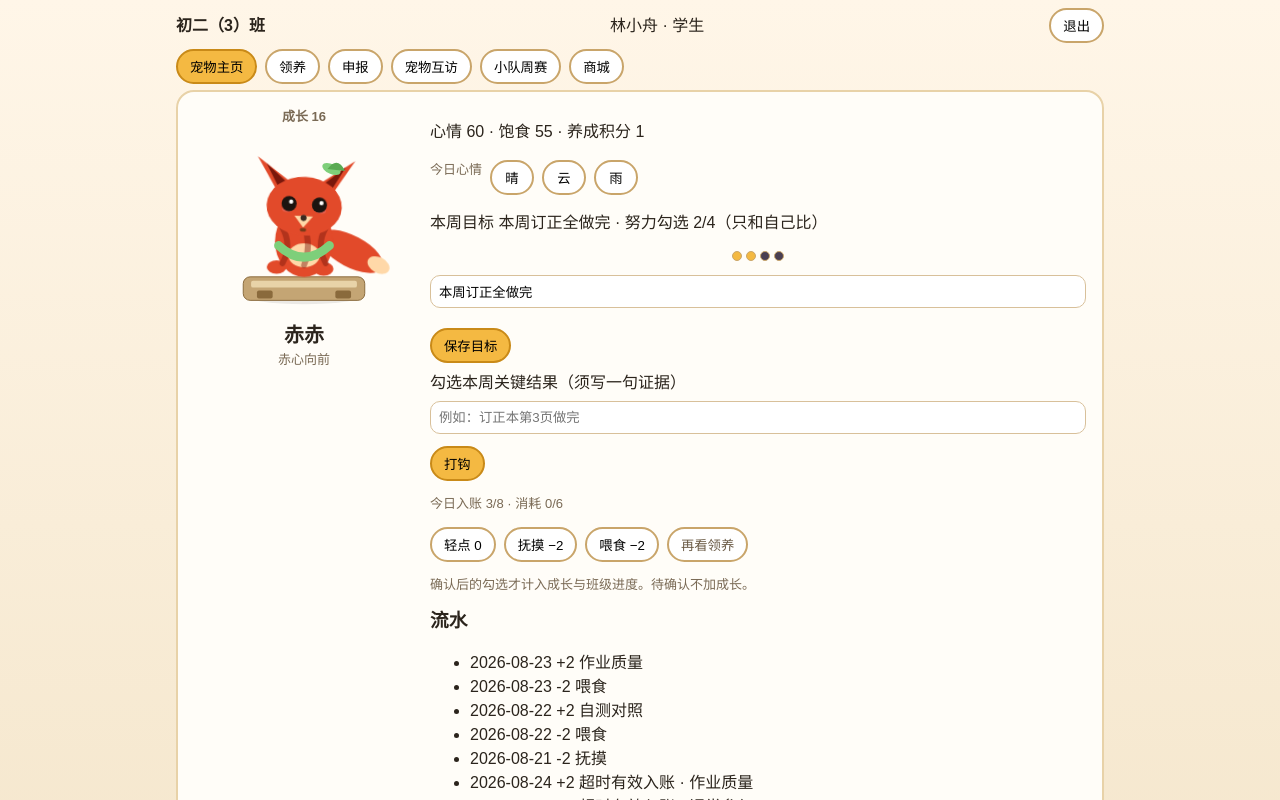
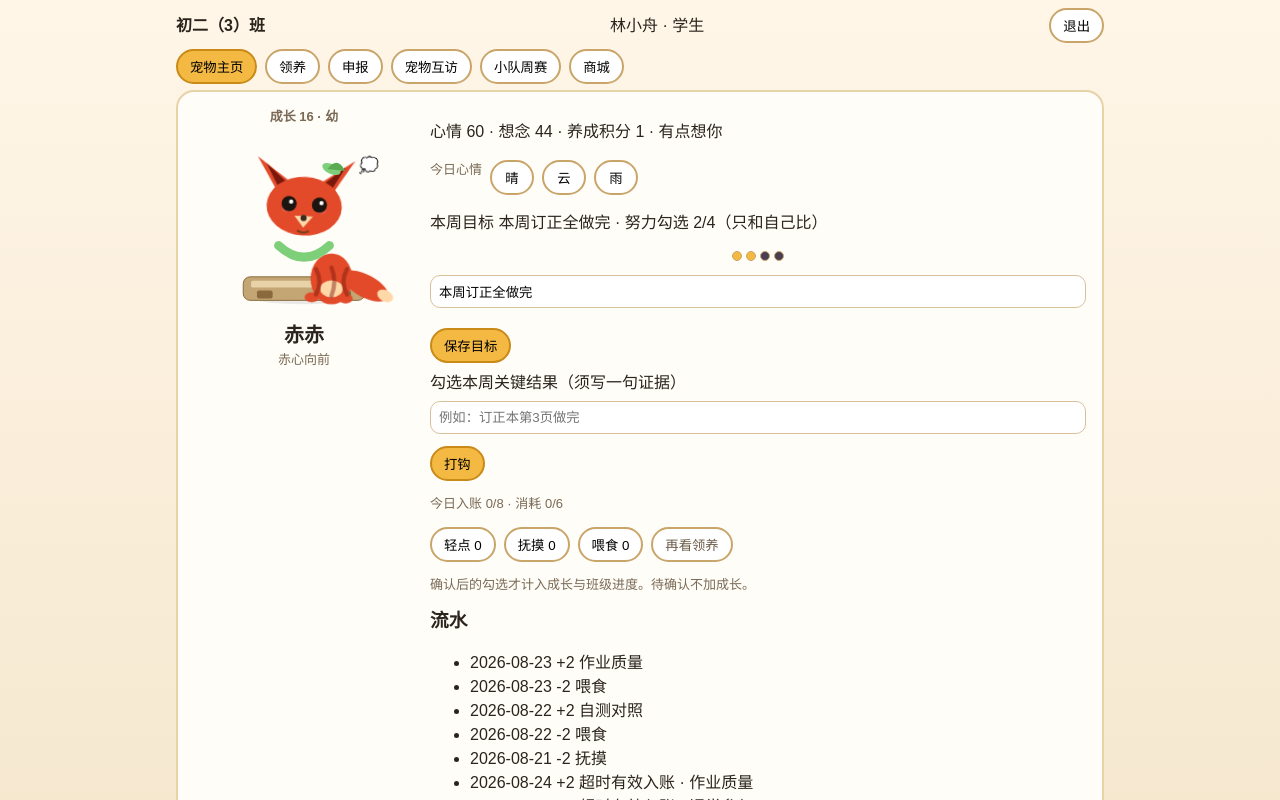
Before and after one commit to yewse/class-pet-mvp, a React (Vite) app: page / in a window 1280 px wide. Both pictures are taken after a click on the button "进入". Shown: the top 800 px of the page. Built offline with nearby package versions, Linux system fonts and the light colour scheme; the HTML template or start-up script is replaced by a standard one.

Commit message:
照料免费并兑现宠物生命与反羞辱护栏
照料不再花学业分；宠物会随时间想念并按成长换形态；大屏素颜且不公开展示减分；荣誉墙按周滚动。

```diff
--- a/src/components/PetSvg.tsx
+++ b/src/components/PetSvg.tsx
@@ -94,6 +94,9 @@ function Mouth({ expr, x, y, line }: { expr: Expression; x: number; y: number; l
   }
   if (expr === 'shy') {
     return <path d={`M${x - 4} ${y} q 4 3 8 0`} stroke={line} fill="none" strokeWidth="2" />
+  }
+  if (expr === 'missSoft') {
+    return <path d={`M${x - 6} ${y + 1} q 6 4 12 0`} stroke={line} fill="none" strokeWidth="2" />
   }
   if (expr === 'tired' || expr === 'dormant') {
     return <line x1={x - 5} y1={y} x2={x + 5} y2={y} stroke={line} strokeWidth="2" />
@@ -249,7 +252,12 @@ export function PetSvg(props: {
   headwearId?: string
   clothesId?: string
   shoesId?: string
+  /** 养成积分成长点：幼 <20 / 少 <48 / 成 */
+  growth?: number
+  stage?: '幼' | '少' | '成'
 }) {
+  const stage = props.stage ?? (props.growth == null ? '成' : props.growth < 20 ? '幼' : props.growth < 48 ? '少' : '成')
+  const stageScale = stage === '幼' ? 0.72 : stage === '少' ? 0.88 : 1
   const c = mix(props.species, props.paletteId)
   const f = props.face
   const size = props.compact ? 132 : 196
@@ -274,9 +282,10 @@ export function PetSvg(props: {
       width={size}
       height={size}
       viewBox="0 0 200 200"
-      className={`pet-svg expr-${props.expression}${props.expression === 'dormant' ? ' pet-dormant' : ''}`}
+      className={`pet-svg expr-${props.expression} stage-${stage}${props.expression === 'dormant' ? ' pet-dormant' : ''}`}
       role="img"
-      aria-label={props.expression === 'dormant' ? '休眠宠物' : '班级宠物'}
+      data-stage={stage}
+      aria-label={props.expression === 'dormant' ? '休眠宠物' : `${stage}阶段班级宠物`}
       opacity={props.expression === 'dormant' ? 0.55 : 1}
     >
       {showMount && (
@@ -289,7 +298,7 @@ export function PetSvg(props: {
         </g>
       )}
 
-      <g className="layer-body pet-react">
+      <g className="layer-body pet-react" transform={`translate(100 128) scale(${stageScale}) translate(-100 -128)`}>
         {sp === 'fox' && (
           <>
             <ellipse cx="148" cy="132" rx="36" ry="16" fill={c.body} transform="rotate(28 148 132)" />
@@ -391,7 +400,7 @@ export function PetSvg(props: {
         )}
       </g>
 
-      <g className="layer-face pet-head">
+      <g className="layer-face pet-head" transform={`translate(100 86) scale(${stageScale}) translate(-100 -86)`}>
         {sp === 'fox' && (
           <>
             <g transform={`rotate(${-18 - earRot} 72 58)`}>
--- a/src/pages/HomePage.tsx
+++ b/src/pages/HomePage.tsx
@@ -19,7 +19,7 @@ import {
 } from '../store'
 import { DAILY_EARN_CAP, DAILY_SPEND_CAP, ITEM_LABEL, MOOD_LABEL, REFLECT_CHIP, displayLedgerReason } from '../types'
 import type { MoodId } from '../types'
-import { ACHIEVEMENTS, dayEarn, daySpendAbs, isClassHourLocked, todayStr } from '../rules'
+import { ACHIEVEMENTS, dayEarn, daySpendAbs, growthStage, isClassHourLocked, petMissCopy, todayStr } from '../rules'
 import { showToast } from '../toast'
 import type { AppState as S } from '../types'
 
@@ -83,12 +83,13 @@ export function HomePage({
     <div className="card home-card">
       <div className="home-pet">
         <h2>
-          <span className="muted">成长 {pet.growth}</span>
+          <span className="muted">成长 {pet.growth} · {growthStage(pet.growth)}</span>
         </h2>
         <PetSvg
           species={pet.species}
           face={pet.face}
           expression={pet.expression}
+          growth={pet.growth}
           skinId={pet.skinId}
           mountId={pet.mountId}
           paletteId={pet.paletteId}
@@ -104,7 +105,8 @@ export function HomePage({
       </div>
       <div className="home-meta">
         <p>
-          心情 {pet.mood} · 饱食 {pet.hunger} · 养成积分 {balance(state, studentId)}
+          心情 {pet.mood} · 想念 {pet.hunger} · 养成积分 {balance(state, studentId)}
+          {petMissCopy(pet, state) ? ` · ${petMissCopy(pet, state)}` : ''}
         </p>
         {!readonly && (
           <div className="row mood-row">
@@ -206,11 +208,11 @@ export function HomePage({
             <button type="button" disabled={locked} onClick={() => care(() => tapPet(studentId), '轻点')}>
               轻点 0
             </button>
-            <button type="button" disabled={locked} onClick={() => care(() => petPet(studentId), '摸头 −2')}>
-              抚摸 −2
+            <button type="button" disabled={locked} onClick={() => care(() => petPet(studentId), '抚摸')}>
+              抚摸 0
             </button>
-            <button type="button" disabled={locked} onClick={() => care(() => feedPet(studentId), '喂食 −2')}>
-              喂食 −2
+            <button type="button" disabled={locked} onClick={() => care(() => feedPet(studentId), '喂食')}>
+              喂食 0
             </button>
             <button type="button" className="secondary" onClick={() => setReplay(true)}>
               再看领养
--- a/src/pages/SchoolHomePage.tsx
+++ b/src/pages/SchoolHomePage.tsx
@@ -9,7 +9,8 @@ const DEMO_LEAVE_ID = 's4'
 export function SchoolHomePage({ state }: { state: AppState }) {
   const today = todayStr(state)
   const week = weekRange(today, 0)
-  const honors = state.honors.slice(-HONOR_WALL_MAX)
+  const weekId = state.activeWeek
+  const honors = state.honors.filter((h) => h.weekId === weekId).slice(-HONOR_WALL_MAX)
   const demo = state.users.find((u) => u.id === DEMO_LEAVE_ID)
   const demoPet = state.pets.find((p) => p.ownerId === DEMO_LEAVE_ID)
   const [note, setNote] = useState<string | null>(null)
--- a/src/pages/SquadPage.tsx
+++ b/src/pages/SquadPage.tsx
@@ -56,10 +56,10 @@ export function SquadPage({ state, meId, isTeacher }: { state: AppState; meId: s
         )}
       </div>
       <div className="card">
-        <h2>荣誉橱窗 ≤{HONOR_WALL_MAX}</h2>
-        <p className="muted">同一人连续上墙不超过 2 周</p>
+        <h2>本周荣誉橱窗 ≤{HONOR_WALL_MAX}</h2>
+        <p className="muted">上限按本周计，同一人连续上墙不超过 2 周</p>
         <ol>
-          {state.honors.map((h) => (
+          {state.honors.filter((h) => h.weekId === week).map((h) => (
             <li key={h.id}>
               {h.weekId} {state.users.find((u) => u.id === h.studentId)?.name} · {h.label}
             </li>
--- a/src/rules.ts
+++ b/src/rules.ts
@@ -24,7 +24,7 @@ export function addDays(iso: string, n: number): string {
 
 export function dayEarn(state: AppState, studentId: string, date: string): number {
   return state.ledger
-    .filter((l) => l.studentId === studentId && l.date === date && l.kind === 'earn')
+    .filter((l) => l.studentId === studentId && l.date === date && l.kind === 'earn' && !l.reason.startsWith('超时有效入账'))
     .reduce((s, l) => s + l.delta, 0)
 }
 
@@ -50,7 +50,7 @@ export function canSpend(state: AppState, studentId: string, date: string, amoun
 
 export function reportsToday(state: AppState, authorId: string, date: string): number {
   if (!authorId) return 0
-  return state.reports.filter((r) => r.authorId === authorId && r.date === date).length
+  return state.reports.filter((r) => r.authorId === authorId && r.date === date && r.status !== 'rejected').length
 }
 
 export function reviewsToday(state: AppState, reviewerId: string, date: string): number {
@@ -109,16 +109,14 @@ export function autoCreditTimedOut(state: AppState): AppState {
   const reports = state.reports.map((r) => {
     if (r.credited) return r
     if (r.status !== 'queued' && r.status !== 'in_review') return r
-    const valid = r.peerDoubts === 0 && r.peerFacts > 0
-    if (!valid) return r
-    const day = r.queuedAt ?? r.submittedAt.slice(0, 10)
+    if (r.peerDoubts > 0) return r
+    const day = (r.queuedAt ?? r.submittedAt.slice(0, 10))
     if (day >= today) return r
     const pts = CATEGORY_POINTS[r.category]
-    if (!canEarn({ ...state, ledger }, r.authorId, today, pts)) return r
     const entry: LedgerEntry = {
       id: `auto-${r.id}`,
       studentId: r.authorId,
-      date: today,
+      date: day,
       delta: pts,
       kind: 'earn',
       reason: `超时有效入账 · ${categoryLabel(r.category)}`,
@@ -140,8 +138,17 @@ export function honorWeekStreak(honors: { studentId: string; weekId: string }[],
   return streak
 }
 
-export function honorAllowed(honors: { studentId: string; weekId: string }[], studentId: string): boolean {
-  if (honors.length >= HONOR_WALL_MAX) return false
+export function honorsInWeek(honors: { studentId: string; weekId: string }[], weekId: string): number {
+  return honors.filter((h) => h.weekId === weekId).length
+}
+
+export function honorAllowed(
+  honors: { studentId: string; weekId: string }[],
+  studentId: string,
+  weekId?: string,
+): boolean {
+  if (weekId && honorsInWeek(honors, weekId) >= HONOR_WALL_MAX) return false
+  if (!weekId && honors.length >= HONOR_WALL_MAX) return false
   return honorWeekStreak(honors, studentId) < HONOR_STREAK_MAX
 }
 
@@ -187,6 +194,7 @@ function careDates(state: AppState, studentId: string): Set<string> {
   const pet = petOf(state, studentId)
   if (pet?.lastCareDate) dates.add(pet.lastCareDate)
   if (pet?.lastCareGrowthDate) dates.add(pet.lastCareGrowthDate)
+  if (pet?.lastCareAt) dates.add(pet.lastCareAt.slice(0, 10))
   for (const l of state.ledger) {
     if (l.studentId !== studentId || l.kind !== 'spend') continue
     if (l.reason.includes('抚摸') || l.reason.includes('喂食') || l.reason.includes('照料')) {
@@ -328,13 +336,62 @@ export function studentHasGold(state: AppState, studentId: string): boolean {
   })
 }
 
+export function isPostedReport(status: Report['status']): boolean {
+  return status === 'posted' || status === 'auto_posted'
+}
+
 export function hasLearnLoop(state: AppState, studentId: string): boolean {
   const today = todayStr(state)
   const days = Array.from({ length: 7 }, (_, i) => addDays(today, -i))
   const cats = new Set(
-    reportsIn(state, studentId, days).map((r) => r.category),
+    reportsIn(state, studentId, days)
+      .filter((r) => isPostedReport(r.status))
+      .map((r) => r.category),
   )
   return cats.has('quality') && cats.has('correction') && cats.has('quiz_self')
+}
+
+export type GrowthStage = '幼' | '少' | '成'
+
+export function growthStage(growth: number): GrowthStage {
+  if (growth < 20) return '幼'
+  if (growth < 48) return '少'
+  return '成'
+}
+
+export function nowMs(state: AppState): number {
+  return state.now ?? Date.now()
+}
+
+export function hoursSinceCare(pet: Pet, state: AppState): number {
+  const stamp = pet.lastCareAt || (pet.lastCareDate ? `${pet.lastCareDate}T12:00:00` : null)
+  if (!stamp) return 18
+  const h = (nowMs(state) - new Date(stamp).getTime()) / 3600000
+  return Math.max(0, h)
+}
+
+/** 饱食这里表示「想念值」：越久没照料越高；照料会清零。 */
+export function liveHunger(pet: Pet, state: AppState): number {
+  return Math.min(100, Math.round(hoursSinceCare(pet, state) * 5))
+}
+
+export function lifeExpression(pet: Pet, state: AppState): Pet['expression'] {
+  const hunger = liveHunger(pet, state)
+  if (hunger >= 16) return 'missSoft'
+  if (pet.mood >= 72) return 'happy'
+  if (pet.mood < 36) return 'calm'
+  return pet.expression === 'cheer' || pet.expression === 'happy' || pet.expression === 'shy'
+    ? pet.expression
+    : 'idle'
+}
+
+export function petMissCopy(pet: Pet, state: AppState): string | null {
+  return liveHunger(pet, state) >= 16 ? '有点想你' : null
+}
+
+export function withPetLife(pet: Pet, state: AppState): Pet {
+  const hunger = liveHunger(pet, state)
+  return { ...pet, hunger, expression: lifeExpression(pet, state) }
 }
 
 export function earnedAchievements(state: AppState, studentId: string): string[] {
--- a/src/seed.ts
+++ b/src/seed.ts
@@ -35,6 +35,7 @@ function pet(
     growth: 16 + n * 8,
     lastCareDate: '2026-08-23',
     lastCareGrowthDate: '2026-08-23',
+    lastCareAt: n === 3 ? '2026-08-22T08:00:00' : '2026-08-23T20:00:00',
     skinId: n % 2 === 0 ? 'skin_basic_leaf' : 'skin_basic_cloud',
     mountId: n === 0 ? MOUNT_ID : null,
     headwearId: n === 0 ? 'hw_leaf' : 'hw_bow',
@@ -284,6 +285,7 @@ export function createSeed(): AppState {
     session: null,
     todayOverride: today,
     classScores: { s1: 0, s2: 0, s3: 0, s4: 0 },
+    classScoreWeek: week,
     personalOkrs: {
       s1: { weekId: week, objective: '本周订正全做完', krTarget: DEFAULT_KR_TARGET, krDone: 2, lastTickDate: '2026-08-23' },
       s2: { weekId: week, objective: '晚自习专注四次', krTarget: DEFAULT_KR_TARGET, krDone: 1, lastTickDate: null },
--- a/src/store.ts
+++ b/src/store.ts
@@ -22,17 +22,20 @@ import {
   earnedAchievements,
   ensureAuditSize,
   honorAllowed,
+  honorsInWeek,
   isClassHourLocked,
+  nowMs,
   squadTier,
   todayStr,
   weekIdFromDate,
   weekIdOf,
   weekSchoolDaysSoFar,
+  withPetLife,
 } from './rules'
 import type { HonorItem, HonorTier } from './types'
 
-const KEY = 'class-pet-mvp-v11'
-const OLD_KEYS = ['class-pet-mvp-v10', 'class-pet-mvp-v9']
+const KEY = 'class-pet-mvp-v12'
+const OLD_KEYS = ['class-pet-mvp-v11', 'class-pet-mvp-v10', 'class-pet-mvp-v9']
 
 const ONLY_CLASS = 'c1'
 
@@ -74,6 +77,7 @@ function normalizePet(p: Pet): Pet {
     name,
     nickname: name,
     motto,
+    lastCareAt: p.lastCareAt || (p.lastCareDate ? `${p.lastCareDate}T12:00:00` : null),
   }
 }
 
@@ -223,8 +227,14 @@ function migrate(s: AppState): AppState {
   for (const p of seed.pets) {
     if (!pets.some((x) => x.ownerId === p.ownerId)) pets = [...pets, normalizePet(p)]
   }
+  const week = weekIdOf(s)
   const classScores: Record<string, number> = {}
+  const sameScoreWeek = (s.classScoreWeek ?? week) === week
   for (const id of studentIds) {
+    if (!sameScoreWeek) {
+      classScores[id] = 0
+      continue
+    }
     const saved = s.classScores?.[id]
     classScores[id] = typeof saved === 'number' ? saved : (seed.classScores?.[id] ?? 0)
   }
@@ -245,6 +255,7 @@ function migrate(s: AppState): AppState {
     activeWeek: s.activeWeek ?? seed.activeWeek,
     lastSettledWeek: s.lastSettledWeek === undefined ? seed.lastSettledWeek : s.lastSettledWeek,
     classScores,
+    classScoreWeek: week,
     personalOkrs: s.personalOkrs ?? seed.personalOkrs,
     classOkr: s.classOkr ?? seed.classOkr,
     classSession: s.classSession ?? seed.classSession,
@@ -277,8 +288,15 @@ function ensureSized(s: AppState): AppState {
   return { ...s, reports: ensureAuditSize(s.reports, s.users) }
 }
 
+function tickPets(s: AppState): AppState {
+  return {
+    ...s,
+    pets: s.pets.map((p) => withPetLife(p, s)),
+  }
+}
+
 function boot(s: AppState): AppState {
-  return applyAchievements(maybeAutoSettle(autoCreditTimedOut(ensureSized(s))))
+  return tickPets(applyAchievements(maybeAutoSettle(autoCreditTimedOut(ensureSized(s)))))
 }
 
 let state: AppState = load()
@@ -417,6 +435,7 @@ export function adopt(
     growth: 0,
     lastCareDate: null,
     lastCareGrowthDate: null,
+    lastCareAt: null,
     skinId: 'skin_basic_leaf',
     mountId: null,
     headwearId,
@@ -556,50 +575,38 @@ export function updateFace(ownerId: string, face: FacePreset, species?: SpeciesI
   })
 }
 
-function applyCare(ownerId: string, spend: number, reason: string, mood: number, hunger: number, expr: Expression) {
+function applyCare(ownerId: string, _spend: number, reason: string, mood: number, _hunger: number, expr: Expression) {
   if (isClassHourLocked(state, ownerId)) return '上课中，课后再照料'
   const today = todayStr(state)
-  if (spend > 0 && !canSpend(state, ownerId, today, spend)) {
-    return '今日消耗已达上限 6，或积分不足'
-  }
   const pet = state.pets.find((p) => p.ownerId === ownerId)
   if (!pet) return '还没有宠物'
   let growth = pet.growth
   let lastCareGrowthDate = pet.lastCareGrowthDate
-  if (spend > 0 && pet.lastCareGrowthDate !== today) {
+  if (pet.lastCareGrowthDate !== today) {
     growth += 8
     lastCareGrowthDate = today
   }
-  const ledger = [...state.ledger]
-  if (spend > 0) {
-    ledger.push({
-      id: uid('led'),
-      studentId: ownerId,
-      date: today,
-      delta: -spend,
-      kind: 'spend',
-      reason,
-    })
-  }
+  const at = new Date(nowMs(state)).toISOString()
   set(
     applyAchievements({
       ...state,
-      ledger,
       pets: state.pets.map((p) =>
         p.ownerId === ownerId
           ? {
               ...p,
               mood: Math.max(0, Math.min(100, p.mood + mood)),
-              hunger: Math.max(0, Math.min(100, p.hunger + hunger)),
+              hunger: 0,
               growth,
               lastCareDate: today,
               lastCareGrowthDate,
+              lastCareAt: at,
               expression: expr,
             }
           : p,
       ),
     }),
   )
+  void reason
   return null
 }
 
@@ -607,10 +614,10 @@ export function tapPet(ownerId: string) {
   return applyCare(ownerId, 0, '轻点', 2, 0, 'happy')
 }
 export function petPet(ownerId: string) {
-  return applyCare(ownerId, 2, '抚摸', 10, 0, 'shy')
+  return applyCare(ownerId, 0, '抚摸', 10, 0, 'shy')
 }
 export function feedPet(ownerId: string) {
-  return applyCare(ownerId, 2, '喂食', 6, 18, 'cheer')
+  return applyCare(ownerId, 0, '喂食', 6, 0, 'cheer')
 }
 
 export function submitReport(authorId: string, category: ReportCategory, evidence: string) {
@@ -677,7 +684,7 @@ export function teacherAudit(reportId: string, action: 'approve' | 'reject') {
       ref: reportId,
     })
   }
-  set({
+  set(applyAchievements({
     ...state,
     ledger,
     reports: state.reports.map((r) =>
@@ -689,7 +696,7 @@ export function teacherAudit(reportId: string, action: 'approve' | 'reject') {
           }
         : r,
     ),
-  })
+  }))
   return null
 }
 
@@ -803,7 +810,7 @@ function applyHonorForWeek(s: AppState, week: string): AppState {
     if (!team || !sw.honor) continue
     for (const sid of team.memberIds) {
       if (honors.some((h) => h.weekId === week && h.studentId === sid)) continue
-      if (!honorAllowed(honors, sid)) continue
+      if (!honorAllowed(honors, sid, week)) continue
       const item: HonorItem = {
         id: uid('h'),
         weekId: week,
@@ -852,13 +859,14 @@ function applyAchievements(s: AppState): AppState {
 }
 
 export function settleHonor(studentId: string, label: string) {
-  if (state.honors.length >= HONOR_WALL_MAX) return '荣誉橱窗最多 6 席'
-  if (!honorAllowed(state.honors, studentId)) {
+  const week = currentWeek()
+  if (honorsInWeek(state.honors, week) >= HONOR_WALL_MAX) return '本周荣誉橱窗最多 6 席'
+  if (!honorAllowed(state.honors, studentId, week)) {
     return `同一人连续上墙不得超过 ${HONOR_STREAK_MAX} 次`
   }
   set({
     ...state,
-    honors: [...state.honors, { id: uid('h'), weekId: currentWeek(), studentId, label }],
+    honors: [...state.honors, { id: uid('h'), weekId: week, studentId, label }],
   })
   return null
 }
@@ -1275,9 +1283,7 @@ export function adjustClassScore(studentId: string, delta: number, reason: strin
       p.ownerId === studentId ? { ...p, mood: Math.min(100, p.mood + 4), expression: 'cheer' as Expression } : p,
     )
   } else if (reason === '走神提醒') {
-    pets = pets.map((p) =>
-      p.ownerId === studentId ? { ...p, mood: Math.max(0, p.mood - 6), expression: 'tired' as Expression } : p,
-    )
+    /* 不公开减分、不把宠物画成疲惫惩罚 */
   }
   const deltas = { ...s.classSession!.deltas, [studentId]: (s.classSession!.deltas[studentId] ?? 0) + delta }
   set({
@@ -1325,4 +1331,11 @@ export function praiseWholeClass(reason = '全班表扬'): string | null {
   return null
 }
 
-export { SHOP_ITEMS, balance, BASE_PETS, COSMETICS, MOOD_LABEL }
+export function remindDistract(studentId: string): string | null {
+  const u = state.users.find((x) => x.id === studentId)
+  if (!u || u.role !== 'student') return '只能提醒学生'
+  return null
+}
+
+export { SHOP_ITEMS, balance, BASE_PETS, COSMETICS, MOOD_LABEL, honorsInWeek, withPetLife }
+export { growthStage, petMissCopy, liveHunger } from './rules'
```
Also changed, not shown: src/pages/ClassroomBoard.tsx (+12 -6 lines), src/types.ts (+6 -1 lines), 1 other file (tests, documents, lock files or other folders).
